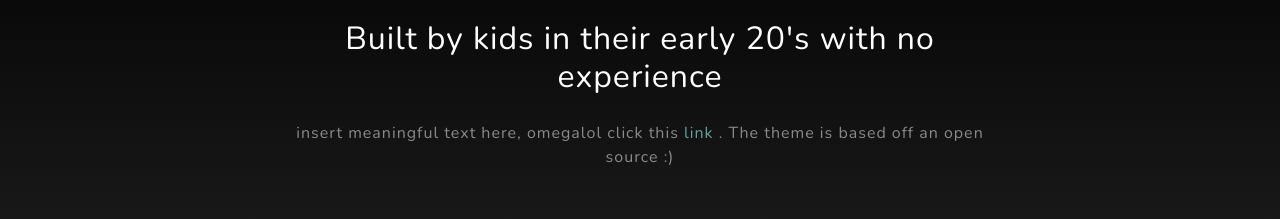
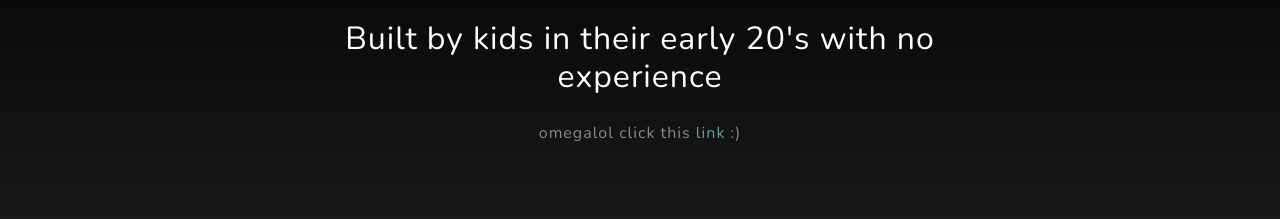
Before and after one commit to cmitchiner/G15, a website: page src/views/index.html in a window 1280 px wide. Shown: the part 940-1159 px from the top of the page. Drawn offline with nearby package versions, Linux system fonts and the light colour scheme; files that its build step writes are made by us from their sources; files whose address does not match are found by name.

Commit message:
omegalol

```diff
--- a/src/views/index.html
+++ b/src/views/index.html
@@ -52,9 +52,9 @@
                     <div class="col-lg-8 mx-auto">
                         <h2 class="text-white mb-4">Built by kids in their early 20's with no experience</h2>
                         <p class="text-white-50">
-                            insert meaningful text here, omegalol click this
+                            omegalol click this
                             <a href="https://www.youtube.com/watch?v=dQw4w9WgXcQ">link</a>
-                            . The theme is based off an open source :)
+                            :)
                         </p>
                     </div>
                 </div>
```
